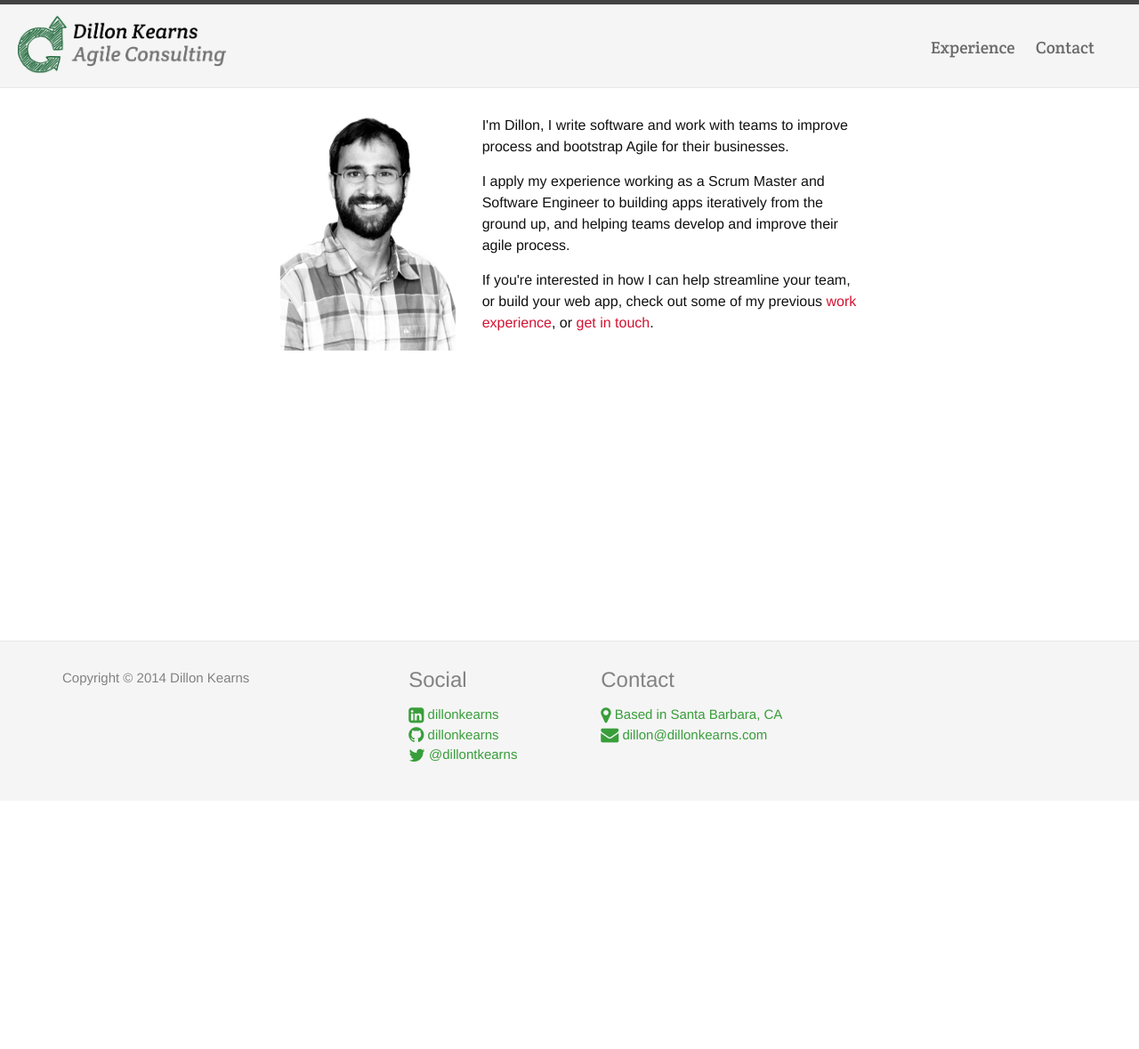
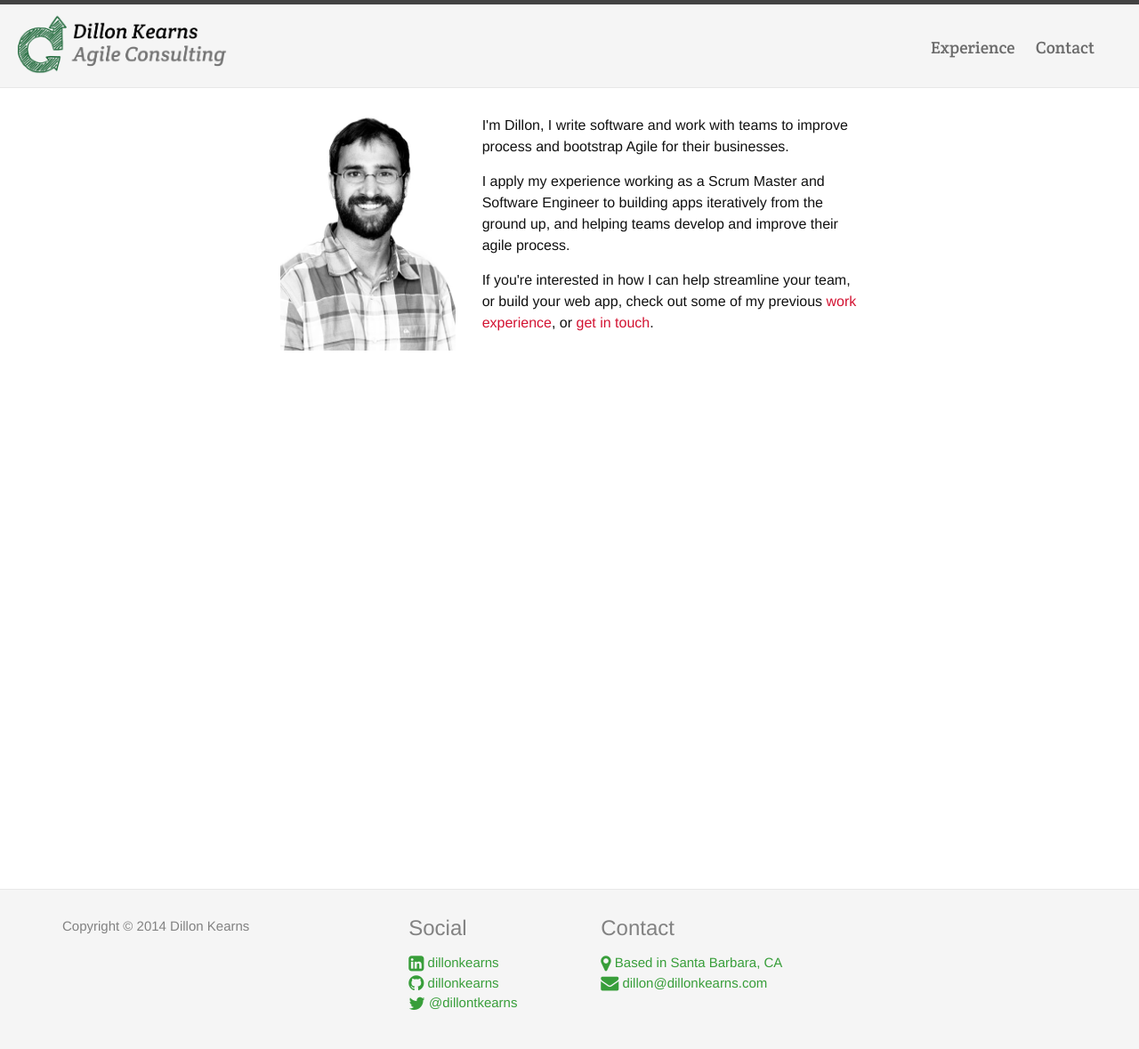
Before and after one commit to dillonkearns/dillonkearns.github.io, a Jekyll site: the page built from index.html, in a window 1280 px wide. Shown: the whole page at 89% size. Built offline with Jekyll 4.4.1, drawn with Linux system fonts in a browser that asks for light colours; nearby versions of some CDN libraries; before the commit the page ends 999 px from its top, so only the background shows below that.

Commit message:
Make footer static instead of fixed.

```diff
--- a/_includes/footer.html
+++ b/_includes/footer.html
@@ -1,4 +1,4 @@
-<footer id="footer" class="site-footer navbar-fixed-bottom">
+<footer id="footer" class="site-footer">
 
   <div class="container">
 
```
